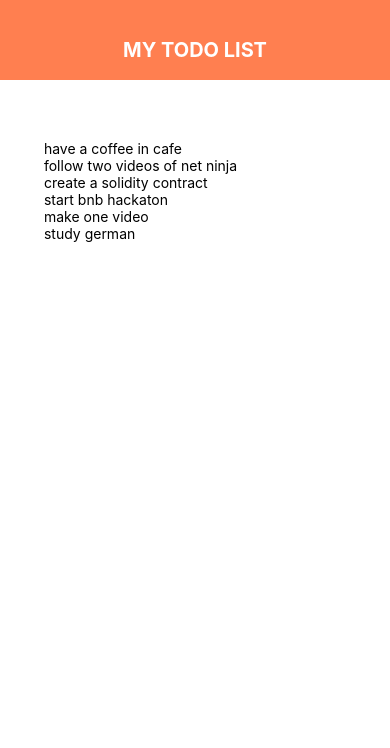
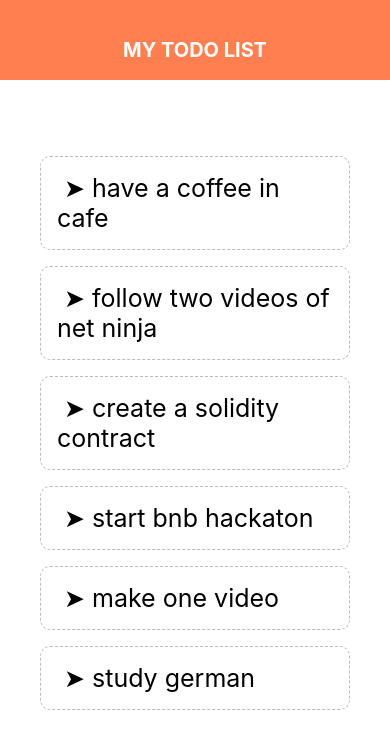
Before and after one commit to abdulhakim-altunkaya/react_native_1, a React Native app: screen / in a window 390 px wide. Shown: the top 748 px of the page. Built offline with nearby package versions, Linux system fonts and the light colour scheme.

Commit message:
todos list delete component created and integrated with prop function

```diff
--- a/App.js
+++ b/App.js
@@ -2,6 +2,7 @@ import { StatusBar } from 'expo-status-bar';
 import { StyleSheet, Text, View, TouchableOpacity, FlatList } from 'react-native';
 import { useState } from "react";
 import Header from './components/Header';
+import TodoItem from './components/TodoItem';
 
 export default function App() {
 
@@ -14,6 +15,10 @@ export default function App() {
     {task: "study german", key: "6"},
   ])
 
+  const deleteTask = (key) => {
+    setTodos(todos.filter( task => task.key != key ))
+  }
+
   return (
     <View style={styles.container}>
       <Header />
@@ -23,7 +28,7 @@ export default function App() {
           <FlatList
             data={todos}
             renderItem={({item}) => (
-              <Text> {item.task} </Text>
+              <TodoItem item={item} deleteTask={deleteTask} />
             )}
           />
         </View>
@@ -42,7 +47,6 @@ const styles = StyleSheet.create({
   },
   content: {
     padding: 40,
-
   },
   list: {
     marginTop: 20,
--- /dev/null
+++ b/components/TodoItem.js
@@ -0,0 +1,26 @@
+import React from 'react';
+import { StyleSheet, View, Text, TouchableOpacity } from 'react-native';
+
+function TodoItem({item, deleteTask}) {
+
+  return (
+    <TouchableOpacity onPress={() => deleteTask(item.key)}>
+        <Text style={styles.listItem} > &#10148; {item.task} </Text>
+    </TouchableOpacity>
+  )
+
+}
+
+const styles = StyleSheet.create({
+    listItem: {
+      fontSize: 25,
+      padding: 16,
+      marginTop: 16,
+      borderColor: "#bbb",
+      borderWidth: 1,
+      borderStyle: "dashed",
+      borderRadius: 10,
+    },
+});
+
+export default TodoItem
```
